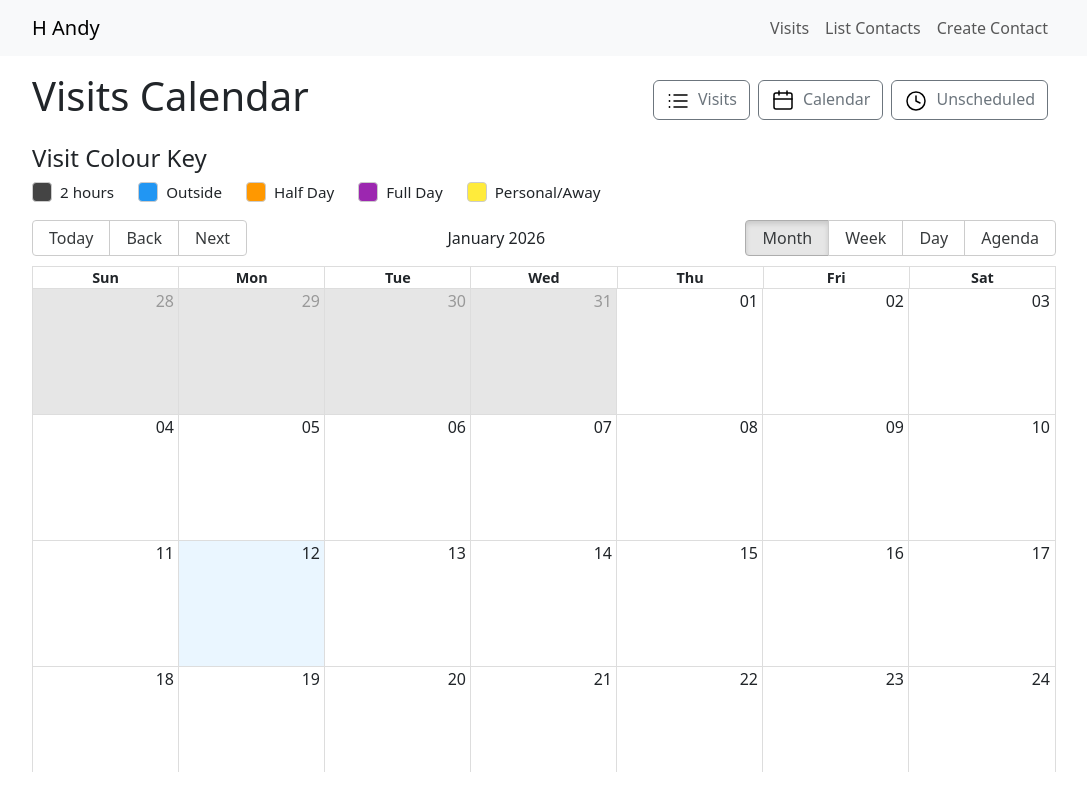
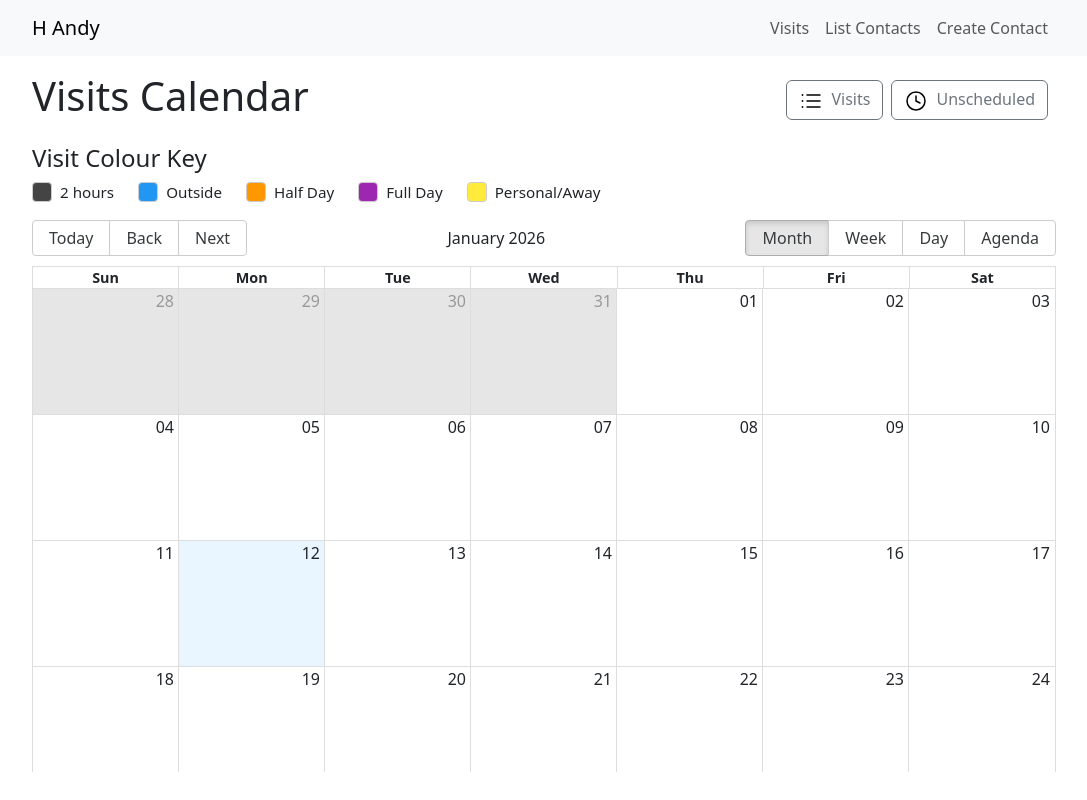
Before and after one commit to GlennPacker/Contact-Sched-Voice, a Next.js app: page /visits/calendar in a window 1280 px wide. Shown: the whole page, without its empty margins (96-1183 px from the left). Built offline with nearby package versions, Linux system fonts and the light colour scheme; no server answers; the database is empty.

Commit message:
bug fix for toolbar

```diff
--- a/components/VisitsToolbar/VisitsToolbar.jsx
+++ b/components/VisitsToolbar/VisitsToolbar.jsx
@@ -13,7 +13,10 @@ export default function VisitsToolbar() {
     { href: '/visits/unscheduled', label: 'Unscheduled', icon: '/icons/unscheduled.svg' },
   ];
 
-  const toolbarItems = items.filter(navigation => navigation.href !== path);
+  const toolbarItems = items.filter(navigation =>
+    (navigation.label !== 'Calendar' || !path.startsWith('/visits/calendar')) &&
+    navigation.href !== path
+  );
 
   return (
     <div className="d-flex">
```
